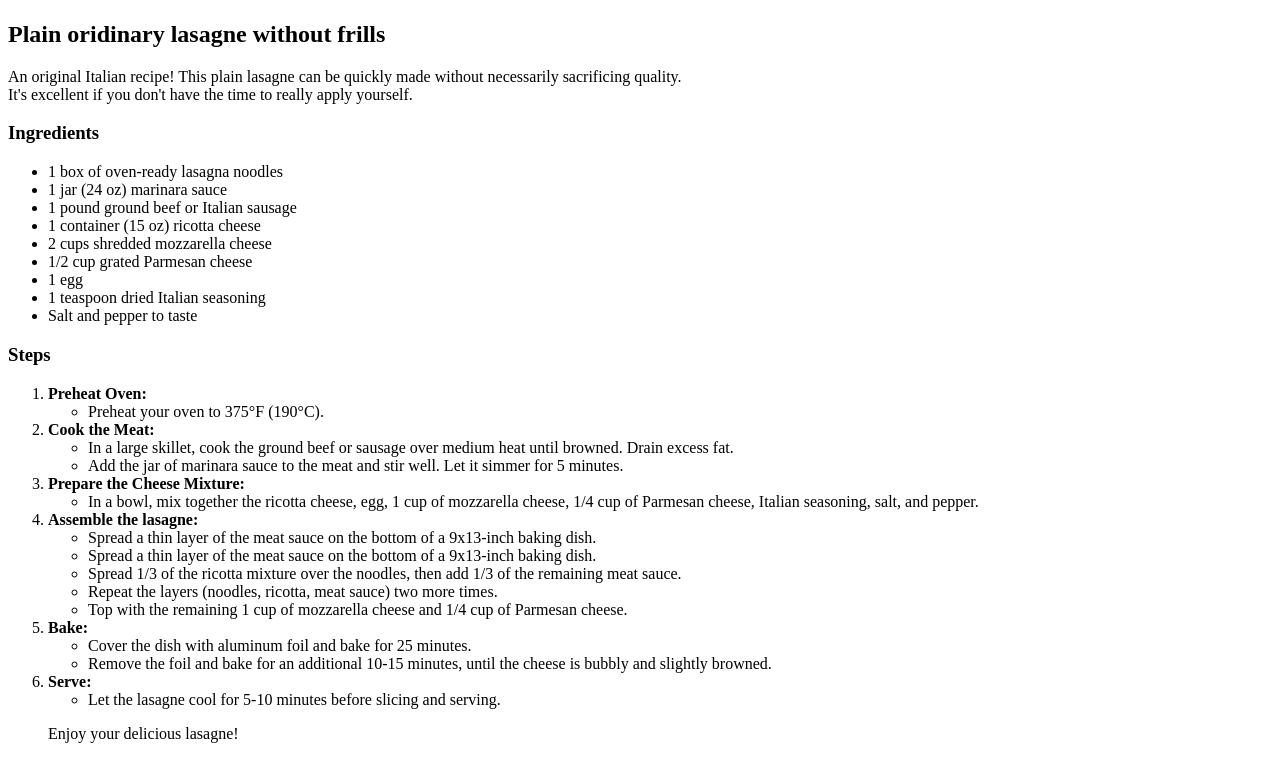
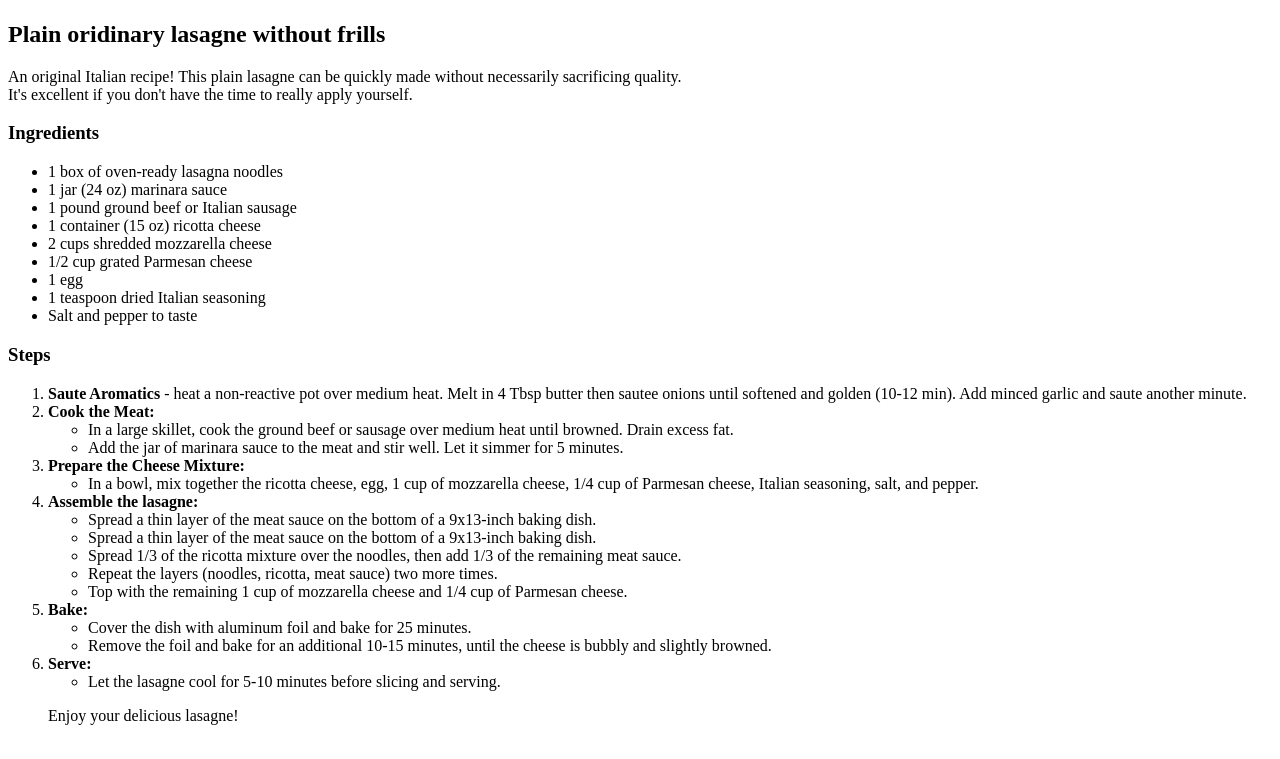
Before and after one commit to astandet/odin-recipes, a plain HTML site: page recipes/lasagne.html in a window 1280 px wide. Shown: the part 583-1342 px from the top of the page. Drawn offline with Linux system fonts and the light colour scheme.

```diff
--- a/recipes/lasagne.html
+++ b/recipes/lasagne.html
@@ -24,10 +24,8 @@
     </ul>
     <h3>Steps</h3>
     <ol>
-        <li><strong>Preheat Oven:</strong>
-            <ul>
-                <li>Preheat your oven to 375°F (190°C).</li>
-            </ul>
+        <li><strong>Saute Aromatics</strong> - heat a non-reactive pot over medium heat. Melt in 4 Tbsp butter then sautee onions until softened and golden (10-12 min). Add minced garlic and saute another minute.
+
         </li>
         <li><strong>Cook the Meat:</strong>
             <ul>
```
